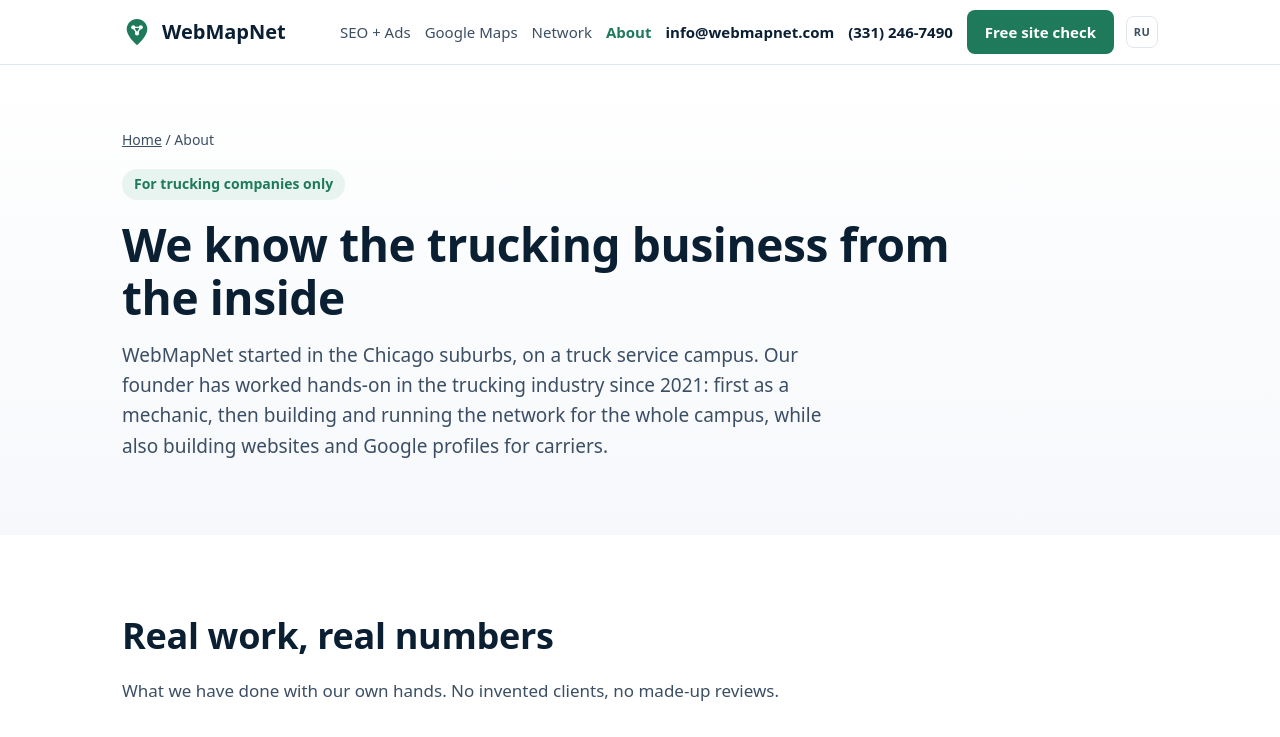
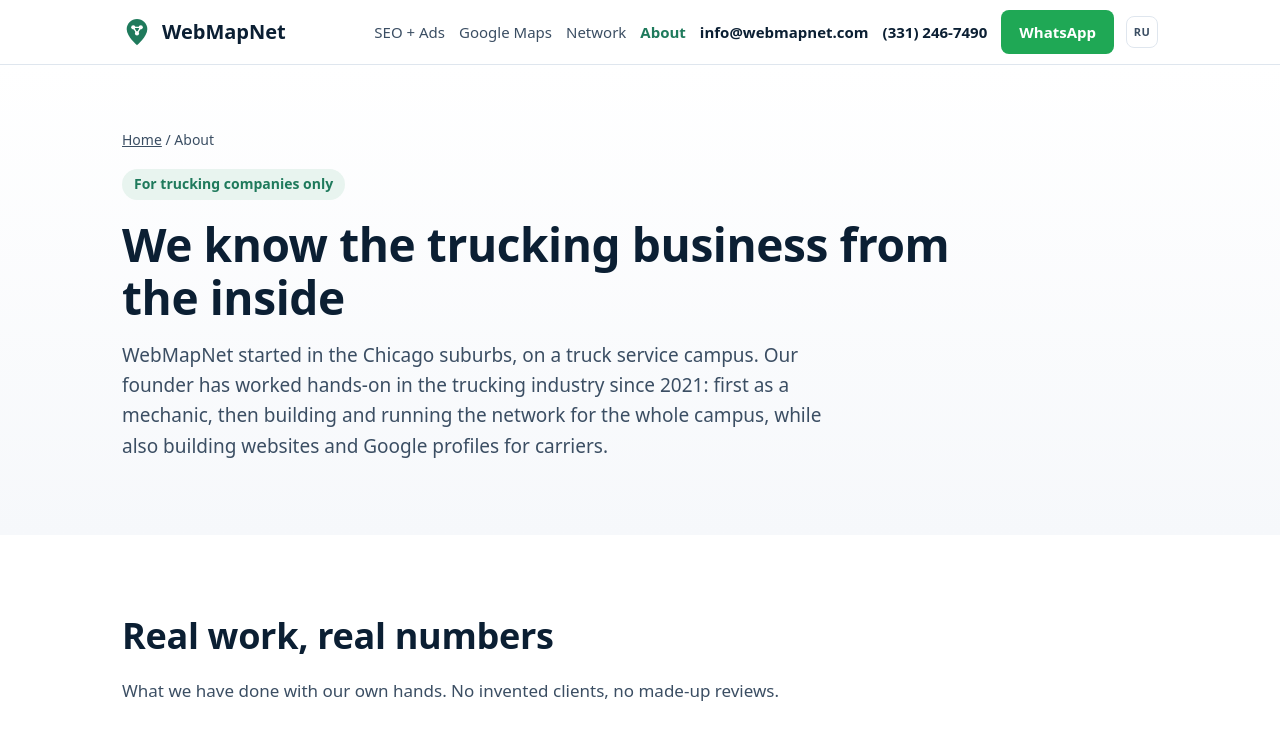
Before and after one commit to rafissabitov/webmapnet-site, a plain HTML site: page about/index.html in a window 1280 px wide. Shown: the top 737 px of the page. Drawn offline with Linux system fonts and the light colour scheme.

Commit message:
EN header: WhatsApp button, same as RU
Co-Authored-By: Claude Opus 5.5 <noreply@anthropic.com>
Claude-Session: https://claude.ai/code/session_0135i87Z5YPNDuRxeL9ARPWo

```diff
--- a/about/index.html
+++ b/about/index.html
@@ -92,7 +92,7 @@
       <a href="/about/" class="on" aria-current="page">About</a>
       <a class="phone email" href="mailto:info@webmapnet.com?subject=Trucking%20marketing">info@webmapnet.com</a>
       <a class="phone tel" href="tel:+13312467490">(331) 246-7490</a>
-      <a class="btn" href="/#check">Free<span class="long"> site</span> check</a>
+      <a class="btn wa" href="https://wa.me/13312467490?text=Hi%20WebMapNet%2C%20" target="_blank" rel="noopener">WhatsApp</a>
       <a class="lang" href="/ru/about/" hreflang="ru" lang="ru" title="Русский" aria-label="Русская версия">RU</a>
     </nav>
   </div>
```
Also changed, not shown: google-maps/index.html (+1 -1 lines), index.html (+1 -1 lines), network/index.html (+1 -1 lines), seo-google-ads/index.html (+1 -1 lines).
